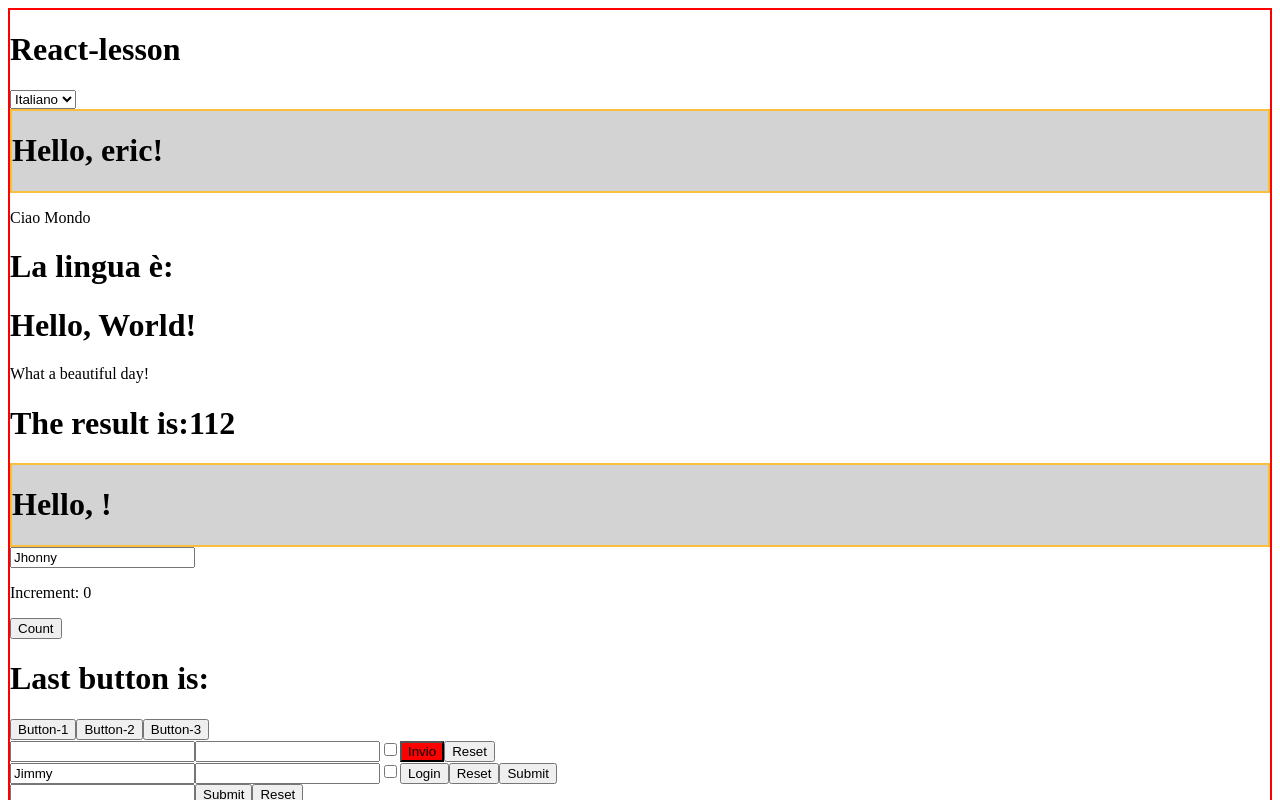
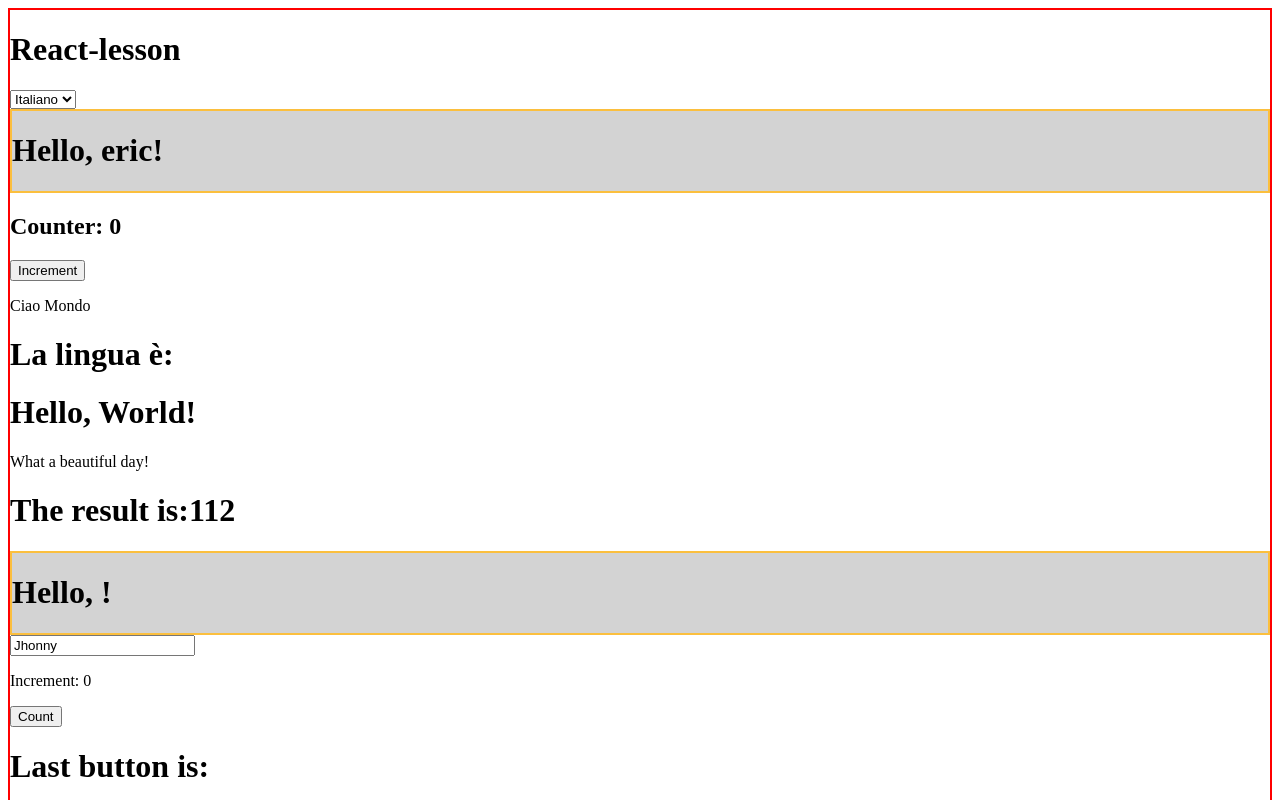
Before and after one commit to Enriko35/React-exercises, a React (Create React App) app: page / in a window 1280 px wide. Shown: the top 800 px of the page. Built offline with nearby package versions, Linux system fonts and the light colour scheme.

Commit message:
useState

```diff
--- a/src/App.js
+++ b/src/App.js
@@ -11,6 +11,7 @@ import { DisplayLenguage } from "./DisplayLenguage";
 import { Language } from "./Language";
 import Welcome from "./Welcome";
 import Sum from "./Sum"
+import Counter from "./Counter";
 
 export class App extends React.Component {
   state = {
@@ -38,6 +39,7 @@ export class App extends React.Component {
 
             <DisplayLenguage.Provider value={this.state.language}>
               <Welcome name= "eric"/>
+              <Counter/>
               <Language />
               <Hello />
               <Sum />
--- a/src/Counter.js
+++ b/src/Counter.js
@@ -1,25 +1,45 @@
-import React from "react";
-import CounterDisplay from "./CounterDisplay";
+// import React from "react";
+// import CounterDisplay from "./CounterDisplay";
 
-class Counter extends React.Component {
-  state = {
-    count: this.props.initialCounter,
-  };
-  componentDidMount() {
-    setInterval(() => {
-      this.setState({
-        count: this.state.count + this.props.increment,
-      });
-    }, this.props.time);
-  }
-  render() {
-    return <CounterDisplay count={this.state.count} />;
-  }
+// class Counter extends React.Component {
+//   state = {
+//     count: this.props.initialCounter,
+//   };
+//   componentDidMount() {
+//     setInterval(() => {
+//       this.setState({
+//         count: this.state.count + this.props.increment,
+//       });
+//     }, this.props.time);
+//   }
+//   render() {
+//     return <CounterDisplay count={this.state.count} />;
+//   }
+// }
+
+// Counter.defaultProps = {
+//   initialCounter: 0,
+//   increment: 1,
+//   time: 1000,
+// };
+// export default Counter;
+
+import React, { useState } from 'react'
+
+const Counter = ({initialValue = 0}) => {
+const [counter, setCounter] = useState(initialValue)
+
+function handleCocunterIncrement() {
+  setCounter(counter + 1)
+
 }
 
-Counter.defaultProps = {
-  initialCounter: 0,
-  increment: 1,
-  time: 1000,
-};
-export default Counter;
+  return (
+    <div>
+      <h2>Counter: {counter}</h2>
+      <button onClick={handleCocunterIncrement}>Increment</button>
+    </div>
+  )
+}
+
+export default Counter
```
